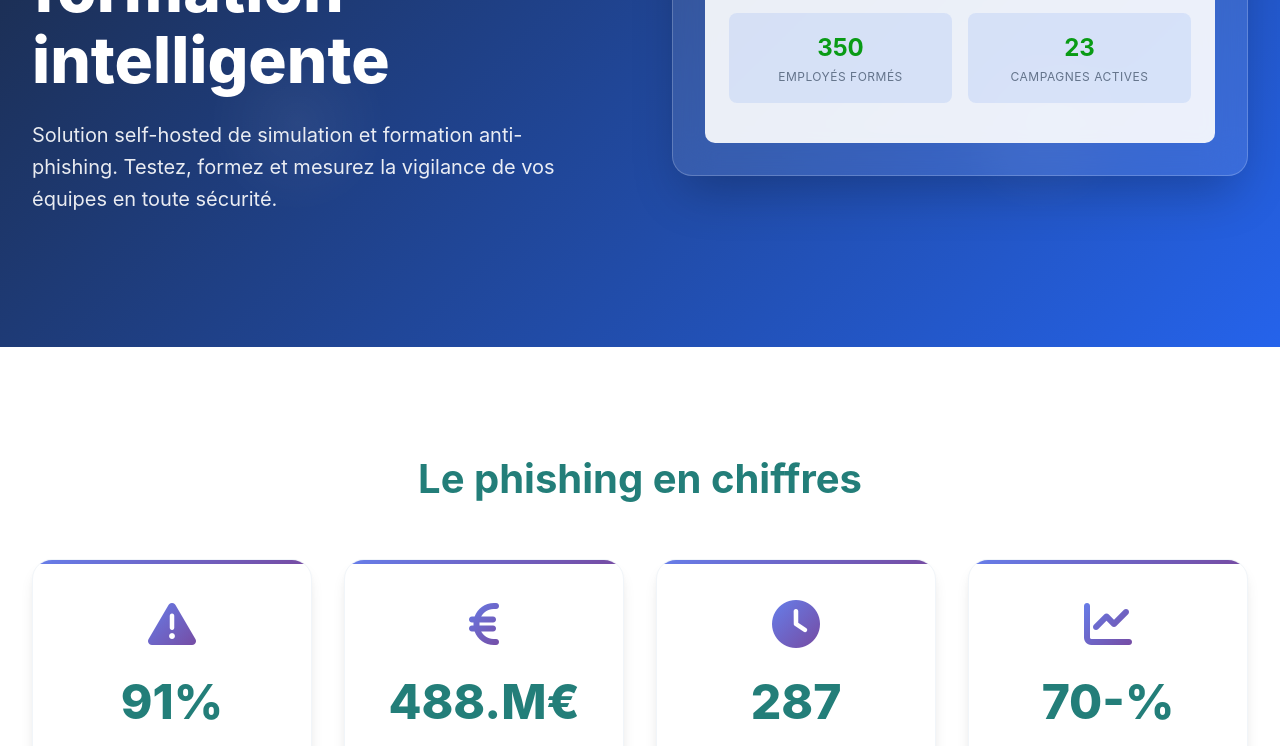
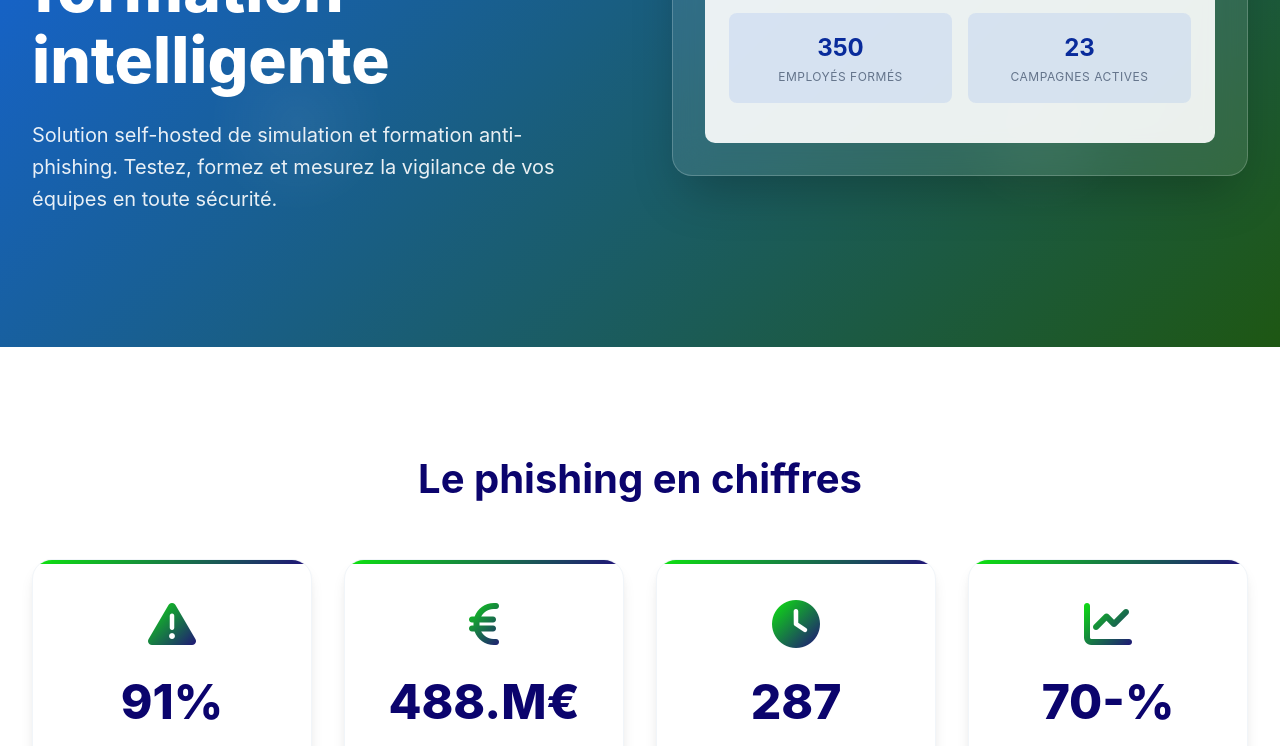
Before and after one commit to rudiansahganteng/cyber-prevention-tool, a plain HTML site: page index.html in a window 1280 px wide. Shown: the part 397-1143 px from the top of the page. Drawn offline with Linux system fonts and the light colour scheme.

Commit message:
Website V1

```diff
--- a/index.html
+++ b/index.html
@@ -7,13 +7,13 @@
     <link href="https://cdnjs.cloudflare.com/ajax/libs/font-awesome/6.0.0/css/all.min.css" rel="stylesheet">
     <style>
         :root {
-            --primary: #237e79;
-            --secondary: #099b15;
+            --primary: #0b046d;
+            --secondary: #092b9b;
             --accent: #f59e0b;
             --danger: #dc2626;
             --success: #059669;
-            --gradient-primary: linear-gradient(135deg, #667eea 0%, #764ba2 100%);
-            --gradient-dark: linear-gradient(135deg, #1a2332 0%, #2563eb 100%);
+            --gradient-primary: linear-gradient(135deg, #0ee60e 0%, #20107a 100%);
+            --gradient-dark: linear-gradient(135deg, #1465f1 0%, #1e5713 100%);
             --shadow-soft: 0 4px 6px -1px rgba(0, 0, 0, 0.1), 0 2px 4px -1px rgba(0, 0, 0, 0.06);
             --shadow-medium: 0 10px 15px -3px rgba(0, 0, 0, 0.1), 0 4px 6px -2px rgba(0, 0, 0, 0.05);
             --shadow-large: 0 25px 50px -12px rgba(0, 0, 0, 0.25);
```
